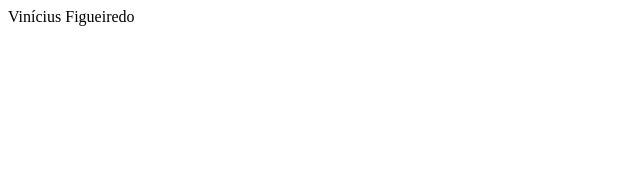
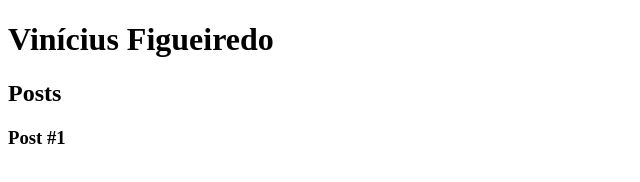
Before and after one commit to vifidc/dio-desafio-github-primeiro-repositorio, a plain HTML site: page Introdução a Criação de Websites com HTML5 e CSS3/index.html in a window 1280 px wide. Shown: the whole page, without its empty margins (0-640 px from the left). Drawn offline with Linux system fonts and the light colour scheme.

Commit message:
adicionando novas tags

```diff
--- a/Introdução a Criação de Websites com HTML5 e CSS3/index.html
+++ b/Introdução a Criação de Websites com HTML5 e CSS3/index.html
@@ -2,9 +2,22 @@
 <html>
  <head>
     <meta charseat="utf-8">
-    <title> Vinícius Figueiredo </title>
+    <title>Vinícius Figueiredo</title>
  </head>
  <body>
-     Vinícius Figueiredo
+     <header>
+         <h1>Vinícius Figueiredo</h1>
+     </header>
+     <section>
+         <header>
+           <h2>Posts</h2>
+         </header>
+         <article>
+             <header>
+                 <h3>Post #1</h3>
+             </header>
+         </article>
+    </section>
+    <footer></footer>
  </body>
 </html>
```
